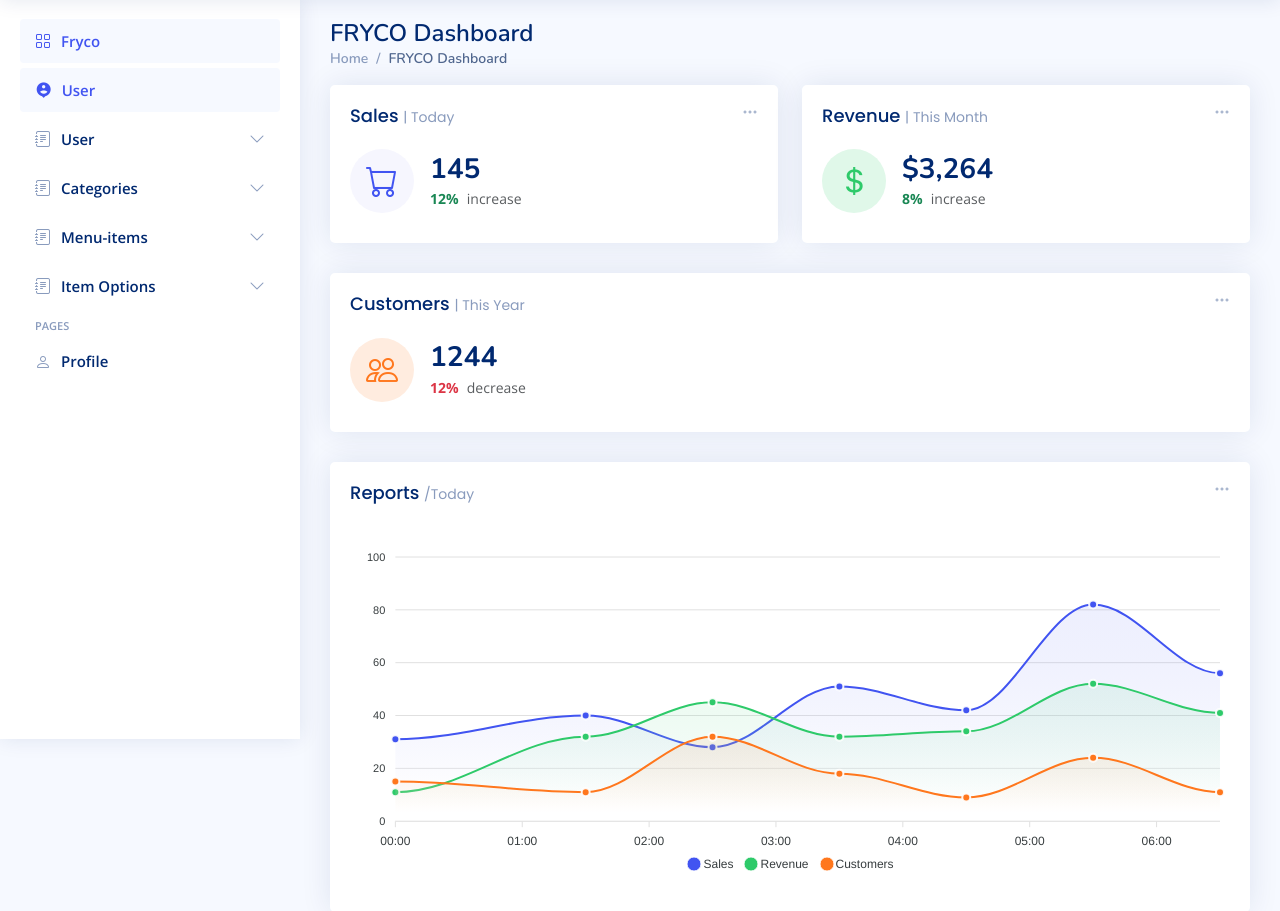
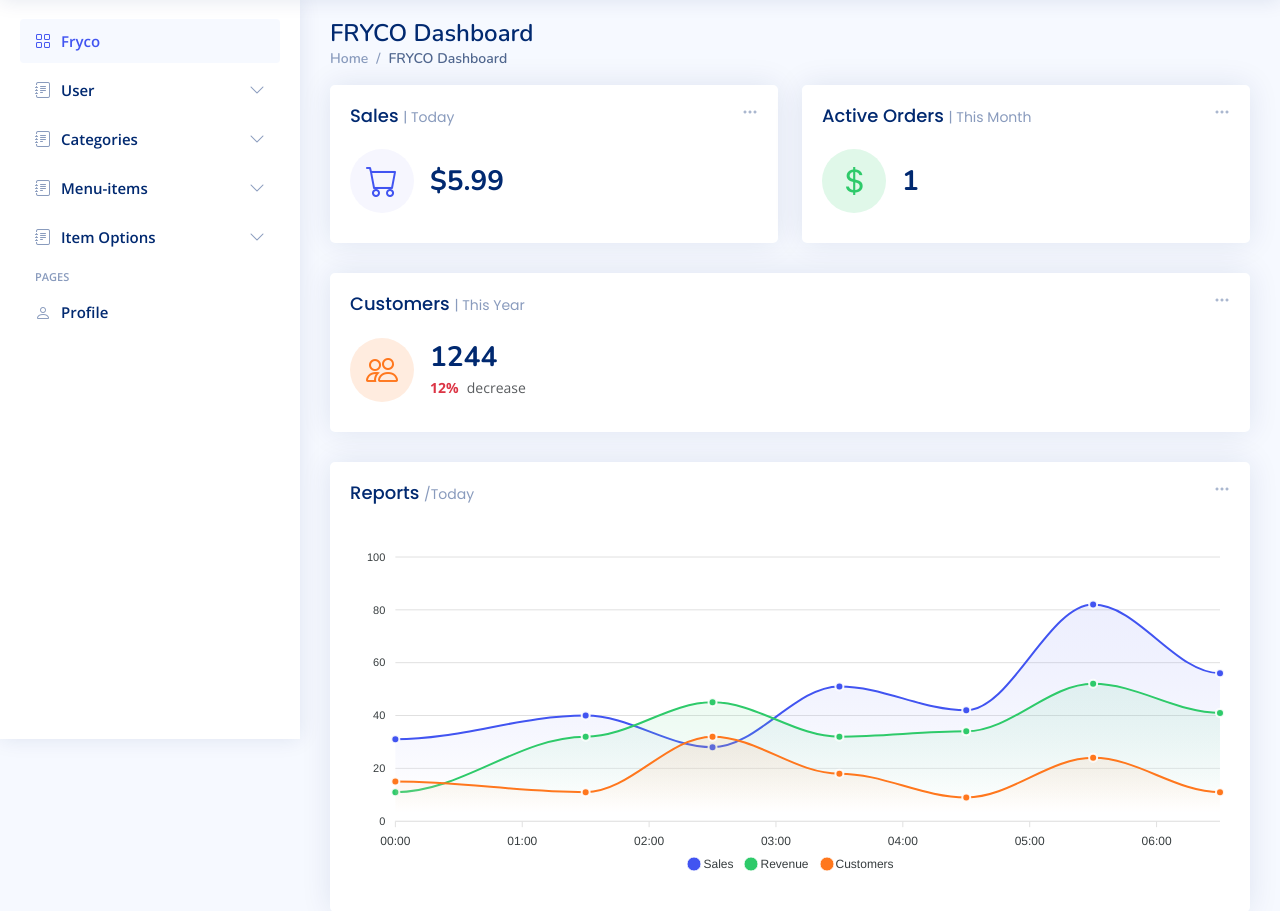
Before and after one commit to EL-komy/restaurant-app, a PHP site: page /views/staff/dashboard.php in a window 1280 px wide. Shown: the part 61-972 px from the top of the page. Run offline with PHP 8.4, Linux system fonts and the light colour scheme; data comes from the database, SQL or seed files in the repository; some libraries are stand-ins or nearby versions.

Commit message:
update in main page

```diff
--- a/controllers/CustomerController.php
+++ b/controllers/CustomerController.php
@@ -52,6 +52,12 @@ class CustomerController {
             return false;
         }
     }
+
+    public function changeRole($id, $role) {
+        $this->user->updateRole($id, $role);
+    }
+
+
     public function select($email){
 
         $user = $this->user->select($email);
--- a/controllers/OrderController.php
+++ b/controllers/OrderController.php
@@ -30,6 +30,16 @@ class OrderController {
         else{
             echo "success";
         }
+    }
+
+    public function totalSales(){
+        $item=$this->item->totalSales();
+        return $item;
+    }
+
+    public function totalOrder(){
+        $item=$this->item->totalOrder();
+        return $item;
     }
 
     public function insertOffer($id, $price, $expiry_date){
--- a/models/Order.php
+++ b/models/Order.php
@@ -34,6 +34,20 @@ class Order
         $sql = "SELECT * FROM orders WHERE user_id = :user_id AND status = 'pending'";
         $stmt = $this->conn->prepare($sql);
         $stmt->execute([':user_id' => $user_id]);
+        return $stmt->fetch(PDO::FETCH_ASSOC);
+    }
+
+    public function totalSales() {
+        $sql = "SELECT ROUND(SUM(total_price), 2) as total_price FROM orders WHERE status = 'Delivered'";
+        $stmt = $this->conn->prepare($sql);
+        $stmt->execute();
+        return $stmt->fetch(PDO::FETCH_ASSOC);
+    }
+
+    public function totalOrder() {
+        $sql = "SELECT count(*) as orders FROM orders WHERE status = 'Delivered'";
+        $stmt = $this->conn->prepare($sql);
+        $stmt->execute();
         return $stmt->fetch(PDO::FETCH_ASSOC);
     }
 
--- a/views/staff/dashboard.php
+++ b/views/staff/dashboard.php
@@ -1,5 +1,10 @@
 <?php
 require_once "shared/navbar.php";
+require_once '../../controllers/OrderController.php';
+
+$order = new OrderController();
+$totalSales=$order->totalSales();
+$activeOrders=$order->totalOrder();
 ?>
 
 <main id="main" class="main">
@@ -46,8 +51,8 @@ require_once "shared/navbar.php";
                     <i class="bi bi-cart"></i>
                   </div>
                   <div class="ps-3">
-                      <h6>145</h6>
-                      <span class="text-success small pt-1 fw-bold">12%</span> <span class="text-muted small pt-2 ps-1">increase</span>
+                    <h6>$<?php echo $totalSales['total_price']; ?></h6>
+                    <!-- <span class="text-success small pt-1 fw-bold">12%</span> <span class="text-muted small pt-2 ps-1">increase</span> -->
 
                   </div>
                 </div>
@@ -74,15 +79,15 @@ require_once "shared/navbar.php";
               </div>
 
               <div class="card-body">
-                  <h5 class="card-title">Revenue <span>| This Month</span></h5>
+                <h5 class="card-title">Active Orders <span>| This Month</span></h5>
 
                 <div class="d-flex align-items-center">
                   <div class="card-icon rounded-circle d-flex align-items-center justify-content-center">
                     <i class="bi bi-currency-dollar"></i>
                   </div>
                   <div class="ps-3">
-                      <h6>$3,264</h6>
-                      <span class="text-success small pt-1 fw-bold">8%</span> <span class="text-muted small pt-2 ps-1">increase</span>
+                    <h6><?php echo $activeOrders['orders']; ?></h6>
+                    <!-- <span class="text-success small pt-1 fw-bold">8%</span> <span class="text-muted small pt-2 ps-1">increase</span> -->
 
                   </div>
                 </div>
--- a/views/staff/shared/navbar.php
+++ b/views/staff/shared/navbar.php
@@ -121,18 +121,10 @@
       </li><!-- End Dashboard Nav -->
 
       <li class="nav-item">
-        <a class="nav-link " href="users.php">
-          <i class="ri-account-pin-circle-fill"></i>
-          <span>User</span>
-        </a>
-      </li>
-
-
-      <li class="nav-item">
-        <a class="nav-link collapsed" data-bs-target="#forms-nav" data-bs-toggle="collapse" href="#">
+        <a class="nav-link collapsed" data-bs-target="#user" data-bs-toggle="collapse" href="#">
           <i class="bi bi-journal-text"></i><span>User</span><i class="bi bi-chevron-down ms-auto"></i>
         </a>
-        <ul id="forms-nav" class="nav-content collapse " data-bs-parent="#sidebar-nav">
+        <ul id="user" class="nav-content collapse " data-bs-parent="#sidebar-nav">
           <li>
             <a href="adduser.php">
               <i class="bi bi-circle"></i><span>Add User</span>
```
Also changed, not shown: models/User.php (+7 -0 lines), views/staff/users.php (+19 -9 lines). Lines whose indentation alone changed are shown as unchanged.
